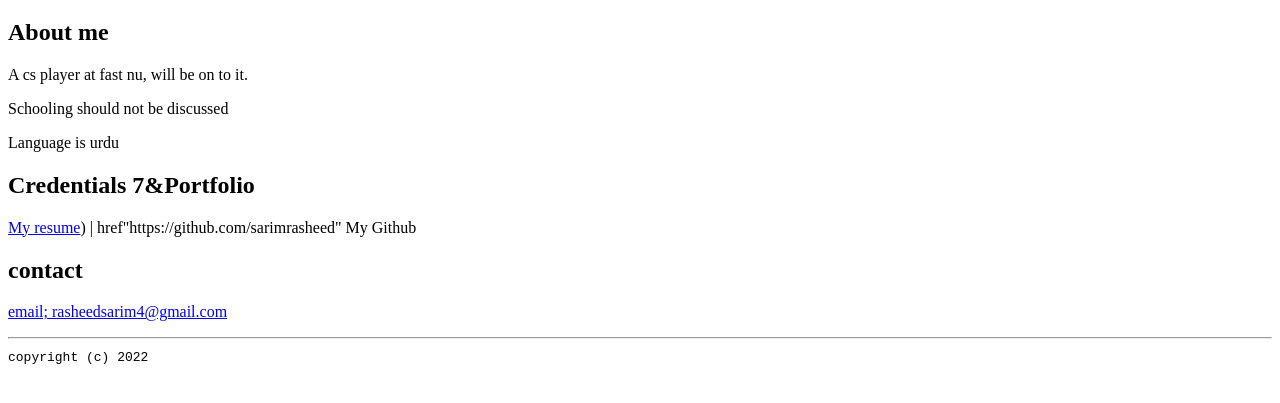
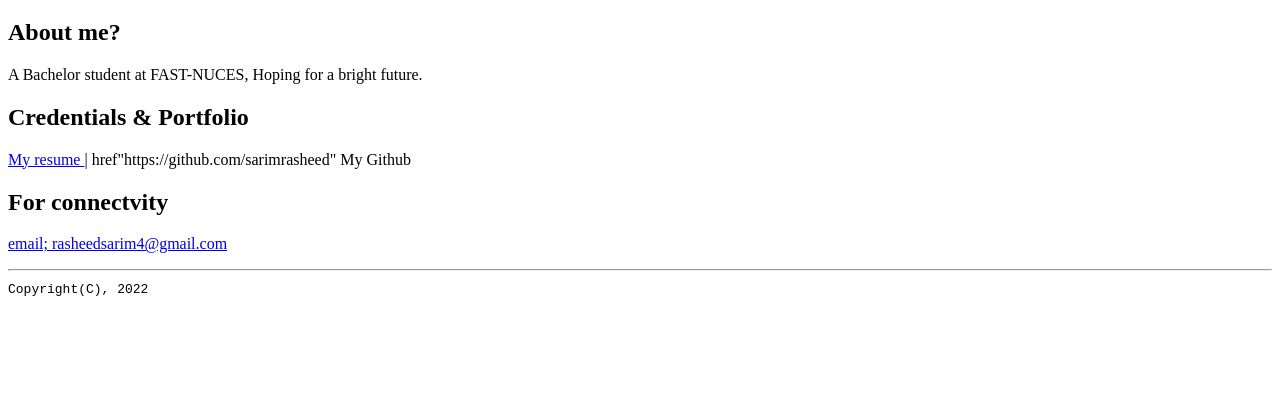
Before and after one commit to sarimrasheed/sarim.rasheed.github.io, a plain HTML site: page index.html in a window 1280 px wide. Shown: the part 61-464 px from the top of the page. Drawn offline with Linux system fonts and the light colour scheme.

Commit message:
Update index.html

```diff
--- a/index.html
+++ b/index.html
@@ -13,19 +13,19 @@
 <meta name="name"  content="SarimRasheed's Portf">
 </header>
 <h1> Welcome to my Portfoli</h1>
-  <h2>About me</h2>
-    <p> A cs player at fast nu, will be on to it.</p>
-      <p>Schooling should not be discussed</p>
-      <p>Language is urdu</p>
-<h2> Credentials 7&Portfolio</h2>
-<p><a href="resume.html"> My resume</a>) | <a> href"https://github.com/sarimrasheed" My Github</a></p>
-<h2>contact</h2>
+  <h2>About me?</h2>
+    <p> A Bachelor student at FAST-NUCES, Hoping for a bright future.</p>
+      <p</p>
+      <p></p>
+<h2> Credentials & Portfolio</h2>
+<p><a href="resume.html"> My resume </a> | <a> href"https://github.com/sarimrasheed" My Github</a></p>
+<h2>For connectvity</h2>
 <p><a href="mailto:rasheedsarim4@gmail.com"> email; rasheedsarim4@gmail.com</a></p>
   </body>
 
   <footer>
 <hr>
-<code> copyright (c) 2022
+<code> Copyright(C), 2022
   </footer>
 
 </html>
```
